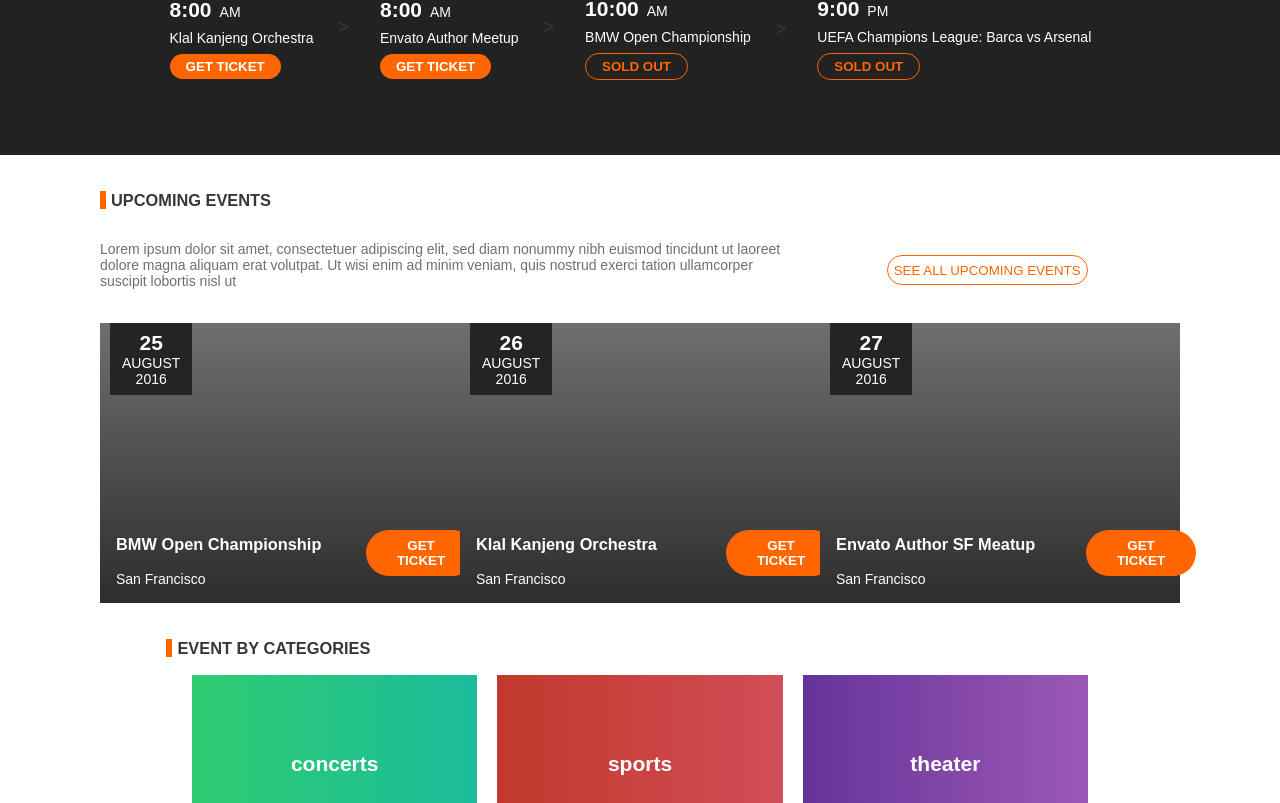
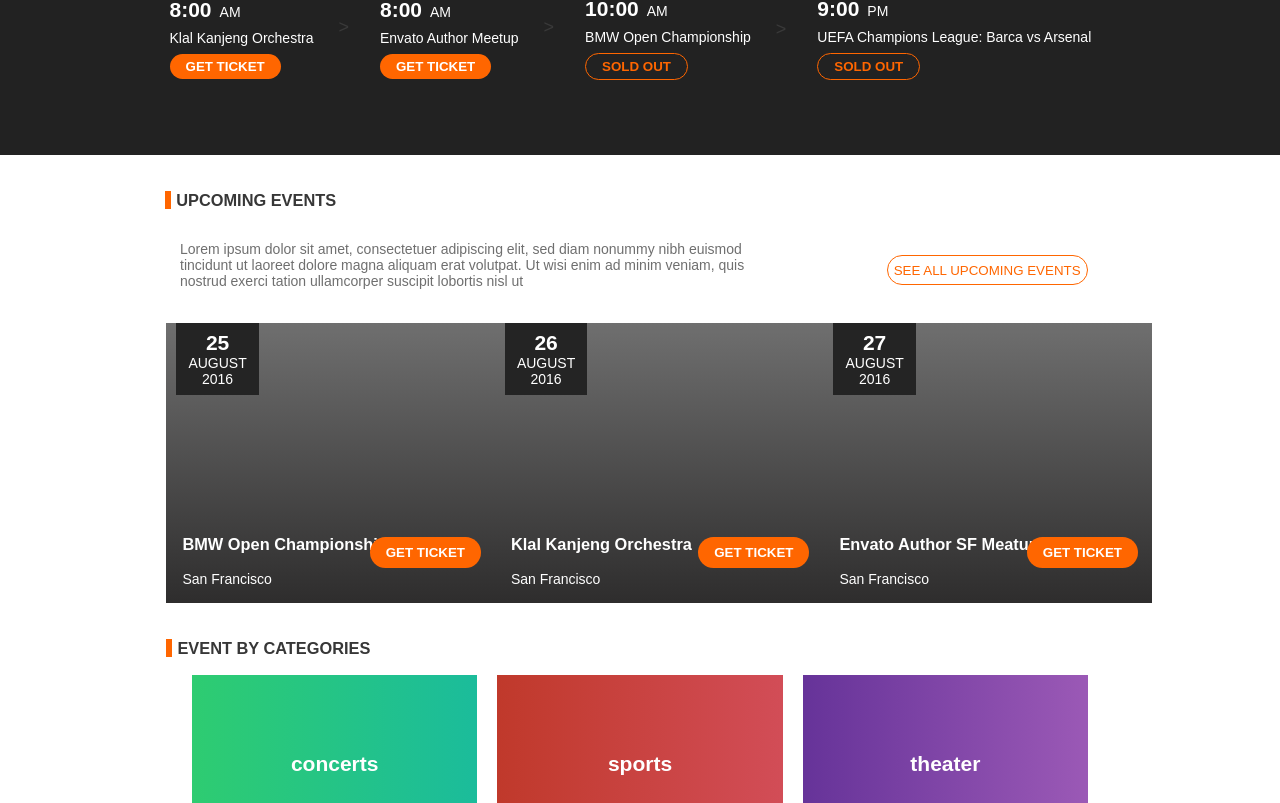
Before and after one commit to Anuruddha00/My-Ticket-UI, a React (Create React App) app: page / in a window 1280 px wide. Shown: the part 721-1524 px from the top of the page. Built offline with nearby package versions, Linux system fonts and the light colour scheme.

Commit message:
add styles

```diff
--- a/src/styles.scss
+++ b/src/styles.scss
@@ -320,7 +320,7 @@ body{
                         color: #373737;
                         font-family: sans-serif;
                         padding-top: 20px;
-                        padding-left: 100px;
+                        padding-left: 21%;
 
                         &::before{
                             background-color: #ff6600 ;
@@ -334,6 +334,7 @@ body{
                         margin-left: 100px;
                         color: #6f6f6f;
                         justify-content: center;
+                        padding-left: 80px;
                     }
                 }
                 &Action{
@@ -349,8 +350,8 @@ body{
                 }
             }
             &AllEvents{
-                margin-left: 100px;
-                margin-right: 100px;
+                margin-left: 13%;
+                margin-right: 10%;
                 margin-top: 20px;
                 justify-content: center;
                 align-items: center;
@@ -436,8 +437,9 @@ body{
                             width: fit-content;
                             height: fit-content;
                             font-weight: bold;
-                            margin-left: 10px;
                             align-self: center;
+                            position: absolute;
+                            right: 30px;
 
                         }
                     }
```
